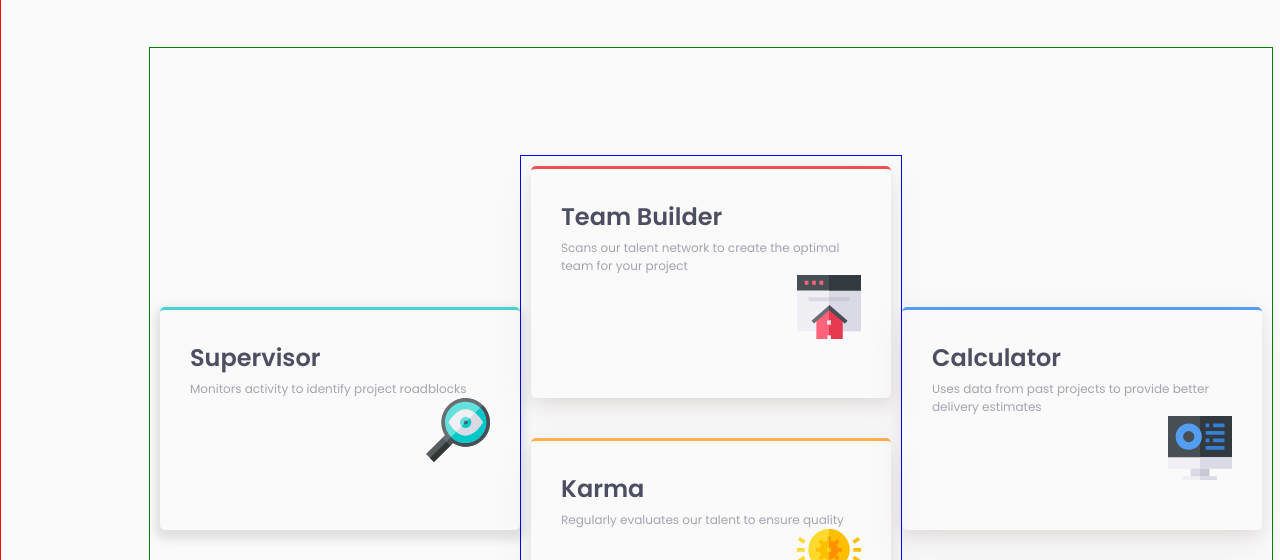
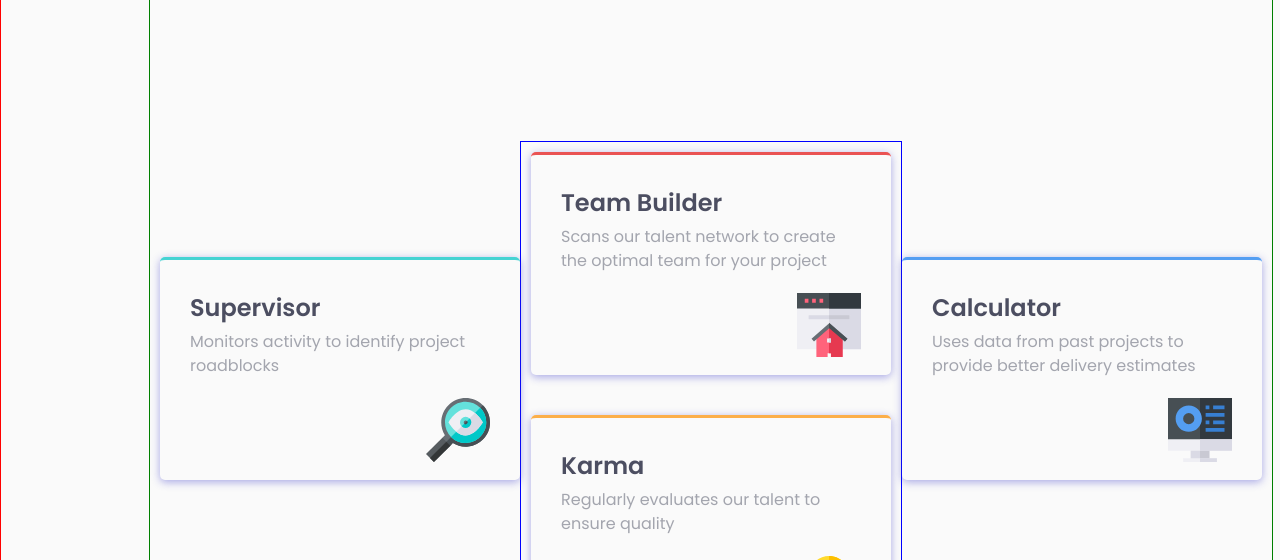
Before and after one commit to KristaCalleja/four-cards, a plain HTML site: page index.html in a window 1280 px wide. Shown: the part 240-800 px from the top of the page. Drawn offline with Linux system fonts and the light colour scheme.

Commit message:
Final design

```diff
--- a/style.css
+++ b/style.css
@@ -28,6 +28,7 @@ h3 {
 
 img {
     float: right;
+    padding-top: 20px;
 }
 
 .wrapper {
@@ -81,7 +82,6 @@ img {
     display: flex;
     align-items: center;
     padding: 10px;
-    margin-top: 50px;
     height: 90vh;
 }
 
@@ -91,14 +91,14 @@ img {
     border: 1px blue solid;
     padding: 10px;
     align-items: flex-end;
-    height: 70%;
+    height: 60%;
     justify-content: space-evenly;
     grid-gap: 40px;
 }
 
 .card-1 p, .card-2 p, .card-3 p, .card-4 p {
     color: var(--Grayish-Blue);
-    font-size: 12px;
+    font-size: 16px;
     padding-top: 5px;
     line-height: 1.5em;
 }
@@ -107,18 +107,19 @@ img {
     border-top-style: solid;
     border-top-color: var(--Cyan);
     flex: 1;
-    box-shadow: 0 5px 10px 5px rgba(0,0,0,.1);
+    box-shadow: 0 2px 8px 0px rgba(50,50,200,.42);
     border-radius: 5px;
     padding: 30px;
     margin: auto;
     width: 300px;
-    height: 160px
+    height: 160px;
+    position: relative;
 }
 .card-2 {
     border-top-style: solid;
     border-top-color: var(--Red);
     flex: 1;
-    box-shadow: 0 15px 35px rgba(126,87,88,.1),0 5px 15px rgba(0,0,0,.07);
+    box-shadow: 0 2px 8px 0px rgba(50,50,200,.42);
     border-radius: 5px;
     padding: 30px;
     margin: auto;
@@ -129,28 +130,29 @@ img {
     border-top-style: solid;
     border-top-color: var(--Orange);
     flex: 1;
-    box-shadow: 0 15px 35px rgba(126,87,88,.1),0 5px 15px rgba(0,0,0,.07);
+    box-shadow: 0 2px 8px 0px rgba(50,50,200,.42);
     border-radius: 5px;
     padding: 30px;
     margin: auto;
     width: 300px;
-    height: 160px
+    height: 160px;
 }
 .card-4 {
     border-top-style: solid;
     border-top-color: var(--Blue);
     flex: 1;
-    box-shadow: 0 15px 35px rgba(126,87,88,.1),0 5px 15px rgba(0,0,0,.07);
+    box-shadow: 0 2px 8px 0px rgba(50,50,200,.42);
     border-radius: 5px;
     padding: 30px;
     margin: auto;
     width: 300px;
-    height: 160px
+    height: 160px;
 }
 
 @media(max-width: 375px) {
    .wrapper {
        display: flex;
+       flex-direction:row;
        flex-wrap: wrap;
        flex-basis: 90%;
 
```
